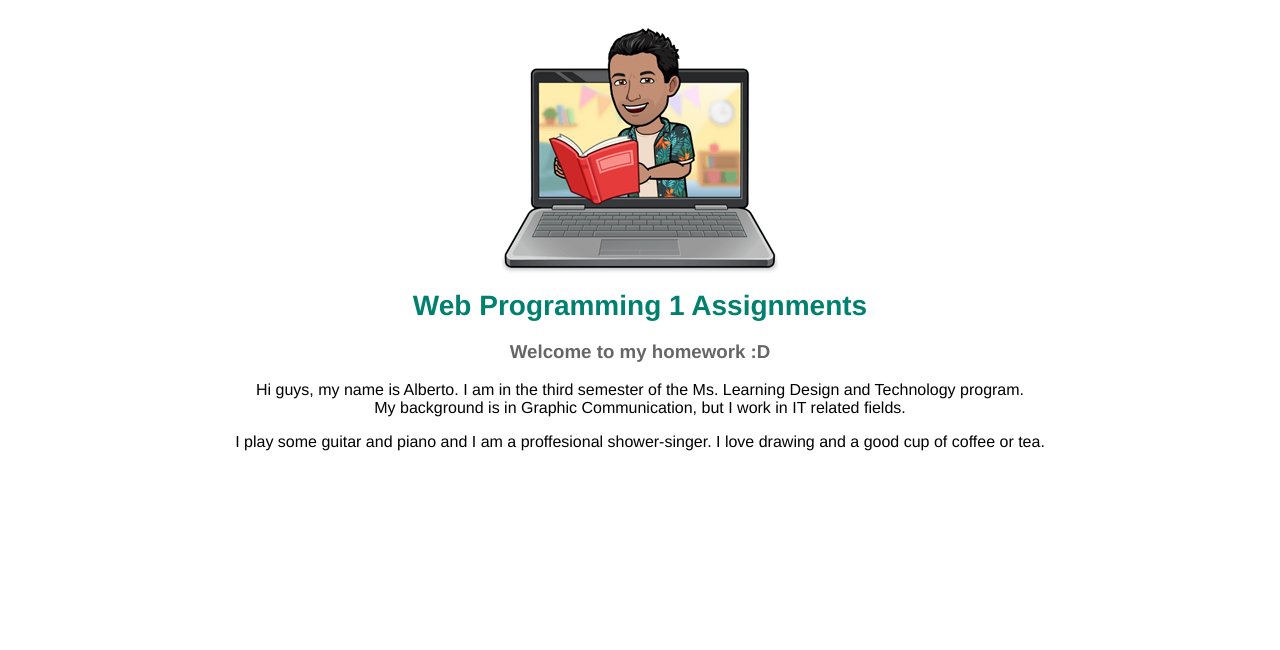
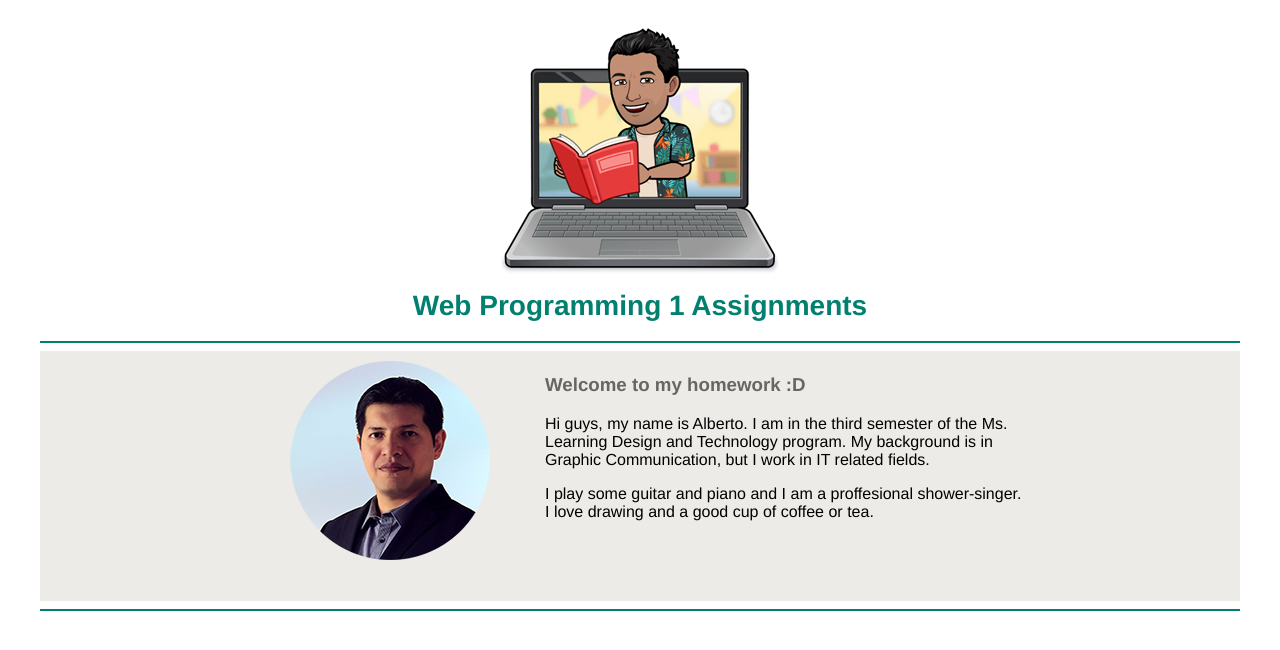
Before and after one commit to jaarios/ldt-wp1, a plain HTML site: page index.html in a window 1280 px wide. Drawn offline with nearby package versions, Linux system fonts and the light colour scheme.

Commit message:
Adding my pic

```diff
--- a/index.html
+++ b/index.html
@@ -4,12 +4,37 @@
 <meta charset="utf-8">
 <title>Jose Arriola - Web Programing I</title>
 <style type="text/css">
-	div {
-		width: 80%;
+	#wrap {
+		max-width: 1200px;
 		margin: auto;
 		text-align: center;
 		font-family: 'Franklin Gothic Medium', 'Arial Narrow', Arial, sans-serif;
 		vertical-align: top;
+	}
+	#biobg {
+		max-width: 100%;
+		min-height: 250px;
+		background-color: #ecebe7;
+	}
+	#bio {
+		max-width: 800px;
+		margin: auto;
+		min-height: 250px;
+		background-color: #ecebe7;
+	}
+	#left {
+		float:left;
+		width: 280px;
+		text-align: center;
+		padding: 10px;
+	}
+
+	#right {
+		float:left;
+		width: 480px;
+		text-align: left;
+		padding: 5px;
+		white-space:normal;
 	}
 	h1 {
 		color:rgb(2, 128, 111);
@@ -19,26 +44,51 @@
 	h3 {
 		color: #666666;
 	}
+
+	hr {
+		border: solid 1px rgb(2, 128, 111);
+	}
+@media screen and (max-width: 600px) {
+  #left {
+    float: none;
+  }
+  #left > img {
+	  width: 70%;
+	  height: auto;
+  }
+  #right {
+	  float: none;
+  }
+}
 </style>
 </head>
 
 <body>
-<div>
-	<img src="imgs/homework.png" class="alberto_draw" />
-	<h1>Web Programming 1 Assignments</h1>
-	<h3>Welcome to my homework :D</h3>
-	<p>Hi guys, my name is Alberto. I am in the third semester of the Ms. Learning Design and Technology program. <br />My background is in Graphic Communication, but I work in IT related fields.</p>
-	<p>I play some guitar and piano and I am a proffesional shower-singer. I love drawing and a good cup of coffee or tea.</p>
-
+<div id="wrap">
+	<div id="top">
+		<img src="imgs/homework.png" class="alberto_draw" />
+		<h1>Web Programming 1 Assignments</h1>
+		<hr />
+	</div>
+	<div id="biobg">
+	<div id="bio">
+		<div id="left"><img src="imgs/alberto.png" /></div>
+			<div id="right">
+			<h3>Welcome to my homework :D</h3>
+			<p>Hi guys, my name is Alberto. I am in the third semester of the Ms. Learning Design and Technology program. My background is in Graphic Communication, but I work in IT related fields.</p>
+			<p>I play some guitar and piano and I am a proffesional shower-singer. I love drawing and a good cup of coffee or tea.</p>
+		</div>
+		<div style="clear: both;"><br /></div>
+	</div>
+	</div>
+	<hr />
 </div>
 
 <script src="https://ajax.googleapis.com/ajax/libs/jquery/3.5.1/jquery.min.js"></script>
-<script type="text/javascript" src="/scripts/jquery-3.5.1.min.js"></script>
-<script type="text/javascript" src="/scripts/jquery.easing.1.3.js"></script>
-<script>
+<script type="text/javascript">
 $(document).ready(function () {
-	$('img.alberto_draw').slideDown("slow");
-	$(".alberto_draw").fadeIn(3000);
+
+	$("img").fadeIn(3000)
 
 });
 </script>
```
Also changed, not shown: imgs/alberto.jpg (added), imgs/alberto.png (added).
